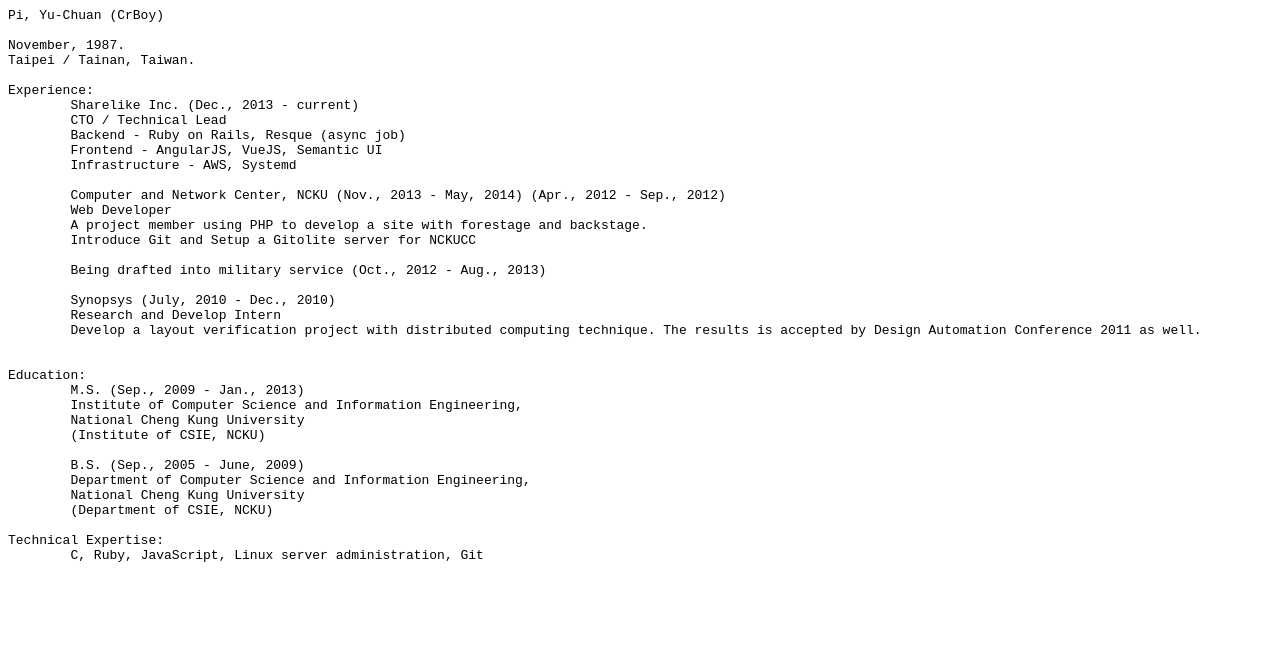
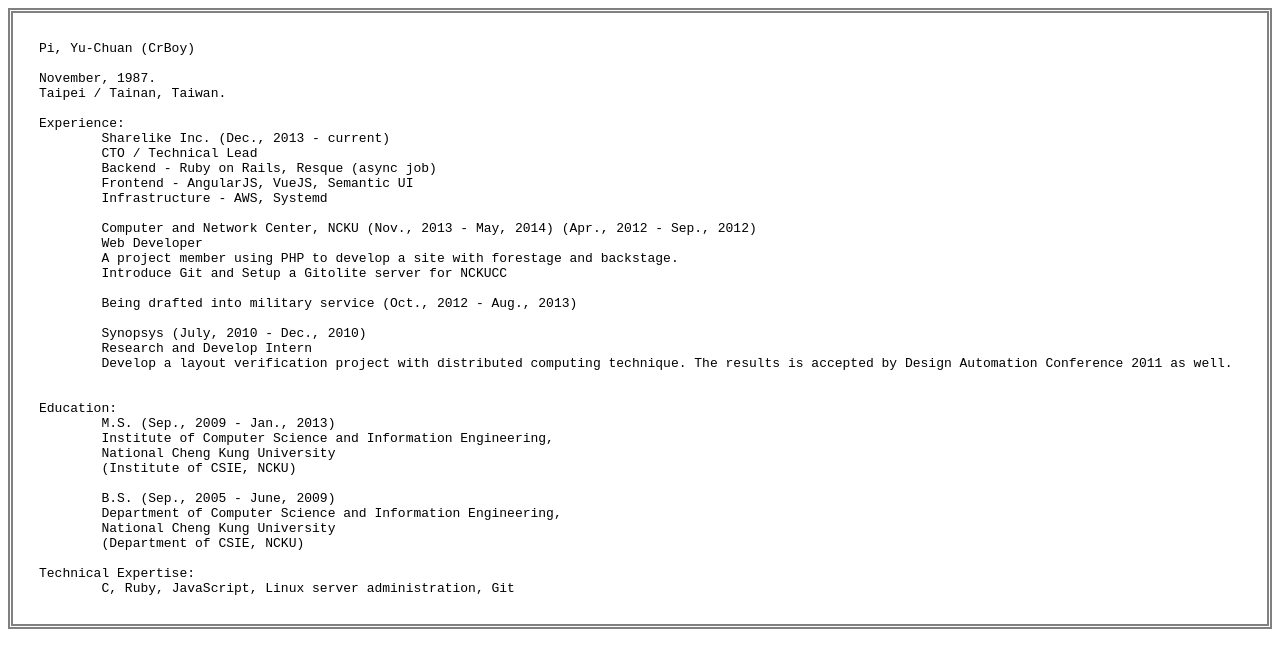
Before and after one commit to CrBoy/resume, a plain HTML site: page index.html in a window 1280 px wide. Drawn offline with Linux system fonts and the light colour scheme.

Commit message:
Change the style

```diff
--- a/index.html
+++ b/index.html
@@ -5,6 +5,16 @@
 		<meta name="author" content="CrBoy">
 		<meta name="viewport" content="width=device-width, initial-scale=1">
 		<title>Pi, Yu-Chuan (CrBoy)</title>
+
+		<style>
+			#main {
+				border: 5px gray;
+				border-style: double;
+				padding: 1em 2em;
+				font-family: monospace;
+				white-space: pre-wrap;
+			}
+		</style>
 
 		<script>
 (function(i,s,o,g,r,a,m){i['GoogleAnalyticsObject']=r;i[r]=i[r]||function(){
@@ -17,7 +27,7 @@ ga('send', 'pageview');
 		</script>
 	</head>
 	<body>
-		<pre>
+		<div id="main">
 Pi, Yu-Chuan (CrBoy)
 
 November, 1987.
@@ -55,6 +65,6 @@ Education:
 
 Technical Expertise:
 	C, Ruby, JavaScript, Linux server administration, Git
-		</pre>
+		</div>
 	</body>
 </html>
```
